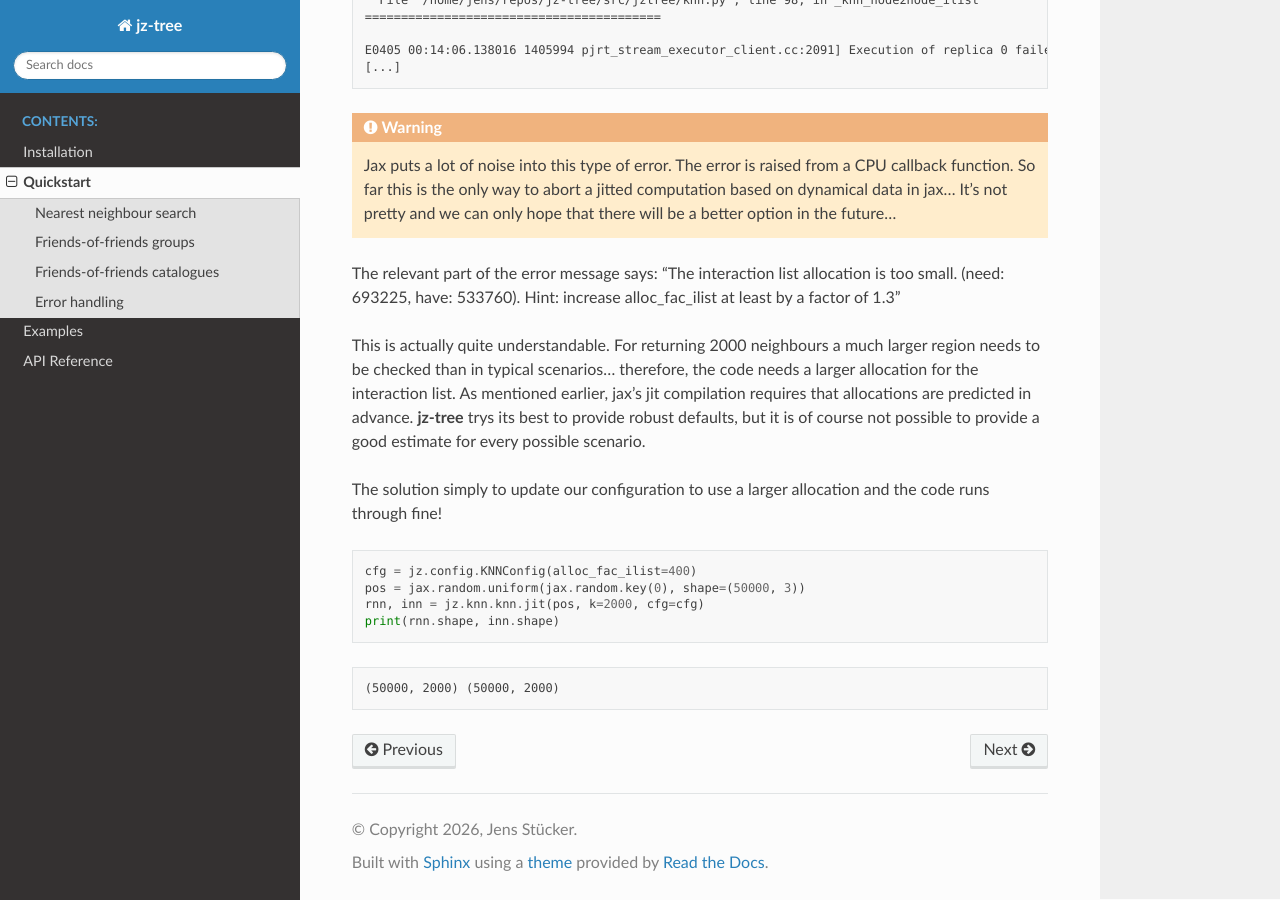
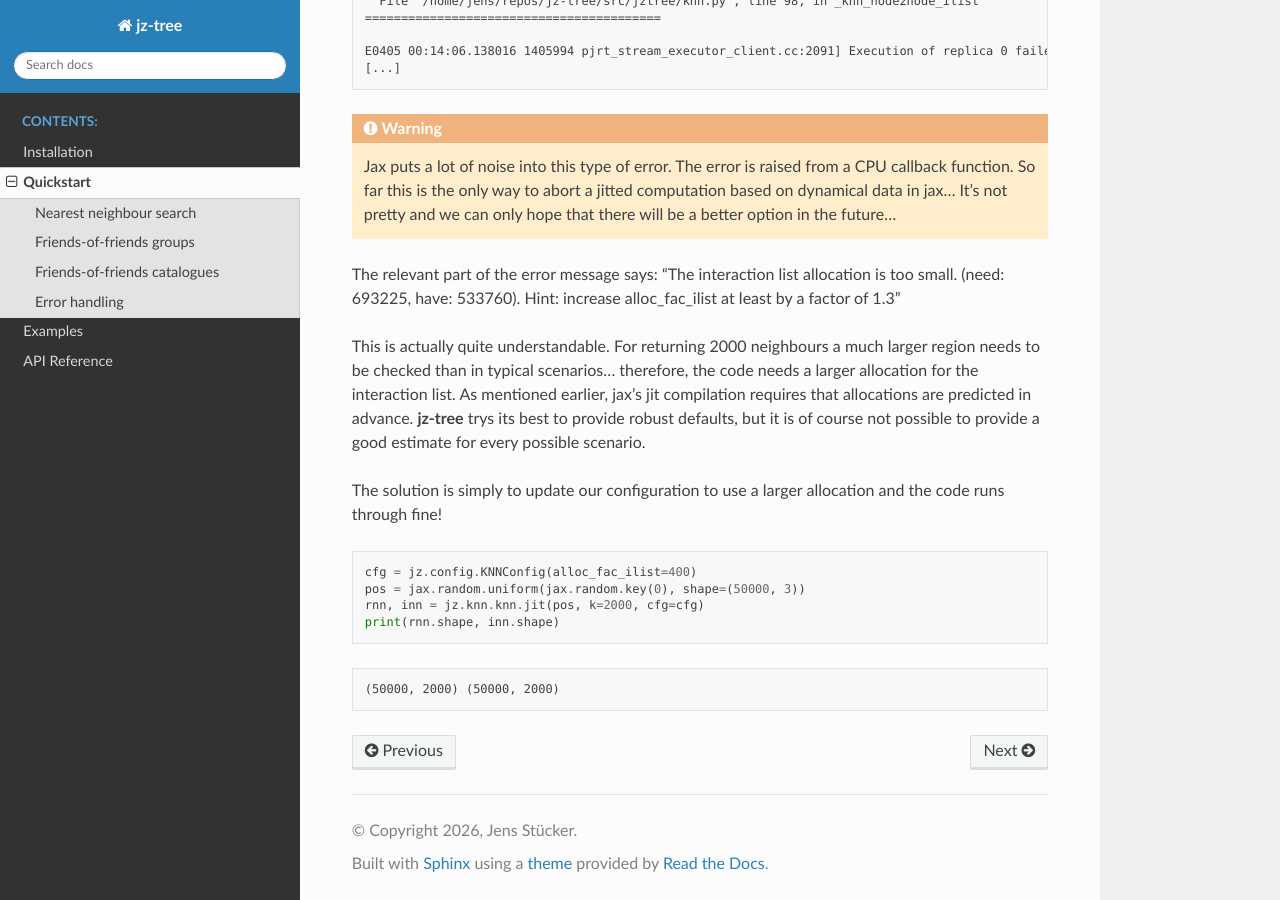
Before and after one commit to jstuecker/jztree, a Sphinx documentation site: the page built from docs/quickstart.md, in a window 1280 px wide and 900 px high, scrolled down 7156 px. Built offline with Sphinx 7.4.7 and the Read the Docs theme 3.1.0, drawn with Linux system fonts in a browser that asks for light colours; some of the changed text lies outside the part shown.

````diff
--- a/docs/quickstart.md
+++ b/docs/quickstart.md
@@ -325,7 +325,7 @@ The relevant part of the error message says: "The interaction list allocation is
 
 This is actually quite understandable. For returning 2000 neighbours a much larger region needs to be checked than in typical scenarios... therefore, the code needs a larger allocation for the interaction list. As mentioned earlier, jax's jit compilation requires that allocations are predicted in advance. **jz-tree** trys its best to provide robust defaults, but it is of course not possible to provide a good estimate for every possible scenario.
 
-The solution simply to update our configuration to use a larger allocation and the code runs through fine!
+The solution is simply to update our configuration to use a larger allocation and the code runs through fine!
 
 
 ```python
````
Also changed, not shown: other parts of docs/quickstart.md (+2 -2 lines), 1 other file.
